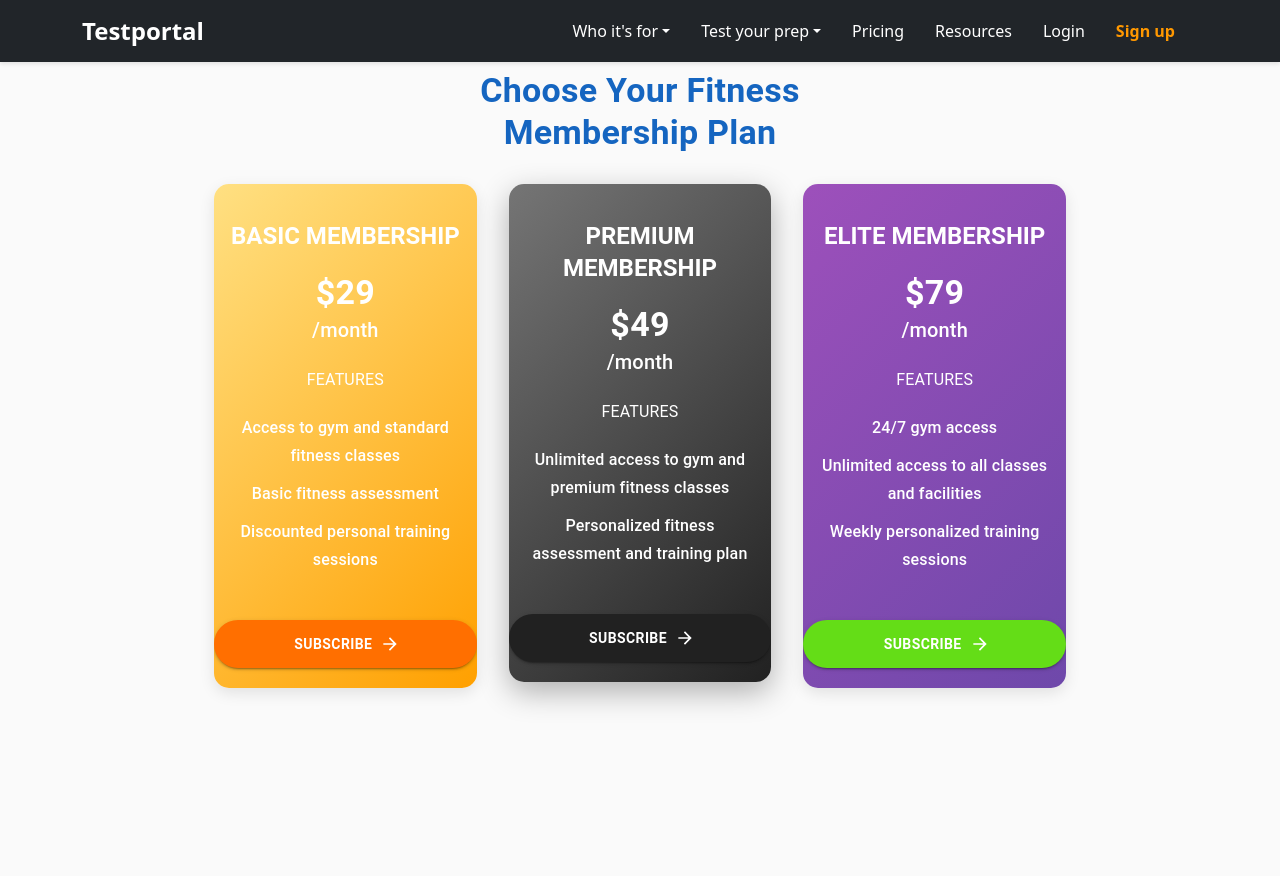
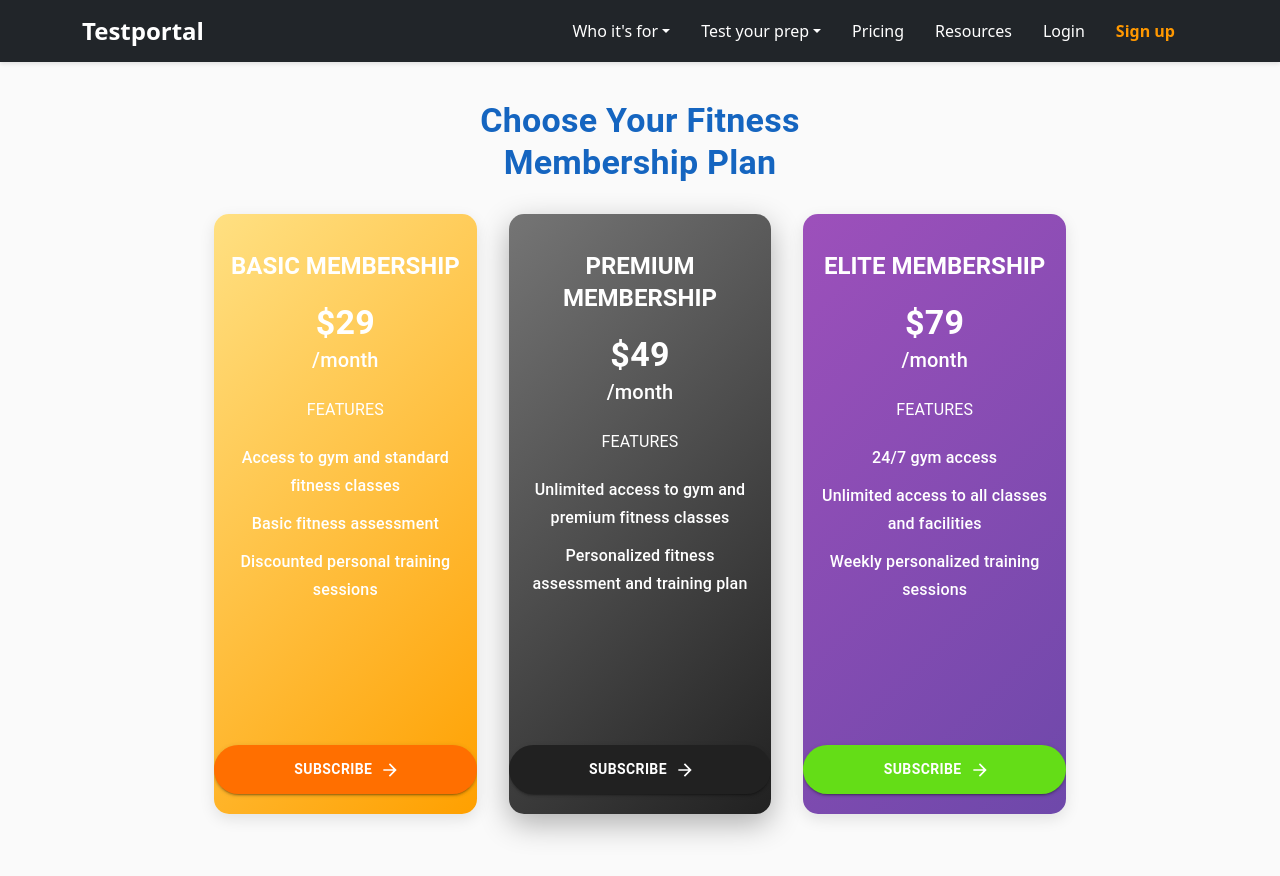
Before and after one commit to Saanvitechs/EDUTech-FE, a React (Create React App) app: page /membership-plans in a window 1280 px wide. Shown: the top 876 px of the page. Built offline with nearby package versions, Linux system fonts and the light colour scheme.

Commit message:
satyam'pushs commit

```diff
--- a/src/components/MembershipPlans.js
+++ b/src/components/MembershipPlans.js
@@ -1,3 +1,142 @@
+// import React from 'react';
+// import { Container, Grid, Card, CardContent, Typography, Button, Box } from '@mui/material';
+// import ArrowForwardIcon from '@mui/icons-material/ArrowForward';
+// import './MembershipPlans.module.css';
+
+// const MembershipPlans = () => {
+//   const membershipPlans = [
+//     {
+//       title: 'BASIC MEMBERSHIP',
+//       price: 29,
+//       features: ['Access to gym and standard fitness classes', 'Basic fitness assessment', 'Discounted personal training sessions'],
+//       buttonText: 'Subscribe',
+//       color: 'linear-gradient(135deg, #FFE082, #FFA000)', // Orange gradient
+//       buttonColor: '#ff6f00',
+//     },
+//     {
+//       title: 'PREMIUM MEMBERSHIP',
+//       price: 49,
+//       features: ['Unlimited access to gym and premium fitness classes', 'Personalized fitness assessment and training plan'],
+//       buttonText: 'Subscribe',
+//       color: 'linear-gradient(135deg, #757575, #212121)', // Dark grey to black gradient
+//       buttonColor: '#212121',
+//       isFeatured: true,
+//     },
+//     {
+//       title: 'ELITE MEMBERSHIP',
+//       price: 79,
+//       features: ['24/7 gym access', 'Unlimited access to all classes and facilities', 'Weekly personalized training sessions'],
+//       buttonText: 'Subscribe',
+//       color: 'linear-gradient(135deg, #9d50bb, #6e48aa)', // Light green gradient
+//       buttonColor: '#64dd17',
+//     },
+//   ];
+
+//   return (
+//     <Container maxWidth="md" style={{ marginTop: '70px' }}>
+//       <Typography
+//         variant="h4"
+//         align="center"
+//         gutterBottom
+//         style={{ fontWeight: 700, marginBottom: '30px' }}
+//       >
+//         Choose Your Fitness <br /> Membership Plan
+//       </Typography>
+//       <Grid container spacing={4} justifyContent="center">
+//         {membershipPlans.map((plan, index) => (
+//           <Grid
+//             item
+//             xs={12}          // Full width on extra-small screens (mobile)
+//             sm={6}           // Half width on small screens (tablets)
+//             md={4}           // One-third width on medium screens and up (desktops)
+//             key={index}
+//           >
+//             <Card
+//               style={{
+//                 background: plan.color,
+//                 borderRadius: '15px',
+//                 boxShadow: plan.isFeatured
+//                   ? '0 10px 30px rgba(0, 0, 0, 0.3)'
+//                   : '0 5px 15px rgba(0, 0, 0, 0.1)',
+//                 position: 'relative',
+//                 padding: '20px 0',  // Added padding to better position the content
+//               }}
+//             >
+//               {plan.isFeatured && (
+//                 <Box
+//                   position="absolute"
+//                   top={-15}
+//                   right={-15}
+//                   zIndex={1}
+//                   style={{ backgroundColor: '#ffb300', borderRadius: '50%', padding: '8px' }}
+//                 >
+//                 </Box>
+//               )}
+//               <CardContent>
+//                 <Typography
+//                   component="h2"
+//                   variant="h5"
+//                   align="center"
+//                   style={{ fontWeight: 700, color: '#fff', marginBottom: '20px' }}
+//                 >
+//                   {plan.title}
+//                 </Typography>
+//                 <Typography
+//                   component="h2"
+//                   variant="h4"
+//                   align="center"
+//                   color="textPrimary"
+//                   style={{ fontWeight: 700, color: '#fff' }}
+//                 >
+//                   ${plan.price}
+//                 </Typography>
+//                 <Typography variant="h6" align="center" style={{ color: '#fff', marginBottom: '20px' }}>
+//                   /month
+//                 </Typography>
+//                 <Typography variant="subtitle1" align="center" style={{ color: '#fff', marginBottom: '20px' }}>
+//                   FEATURES
+//                 </Typography>
+//                 <ul style={{ paddingLeft: '0', listStyle: 'none', margin: 0, color: '#fff' }}>
+//                   {plan.features.map((feature, idx) => (
+//                     <Typography
+//                       component="li"
+//                       variant="subtitle1"
+//                       align="center"
+//                       key={idx}
+//                       style={{ marginBottom: '10px', fontWeight: 500 }}
+//                     >
+//                       {feature}
+//                     </Typography>
+//                   ))}
+//                 </ul>
+//               </CardContent>
+//               <Button
+//                 fullWidth
+//                 variant="contained"
+//                 endIcon={<ArrowForwardIcon />}
+//                 style={{
+//                   backgroundColor: plan.buttonColor,
+//                   color: '#fff',
+//                   marginTop: '20px',
+//                   borderRadius: '30px',
+//                   padding: '12px',
+//                   fontWeight: 600,
+//                   transition: 'background-color 0.3s ease',
+//                 }}
+//               >
+//                 {plan.buttonText}
+//               </Button>
+//             </Card>
+//           </Grid>
+//         ))}
+//       </Grid>
+//     </Container>
+//   );
+// };
+
+// export default MembershipPlans;
+
+
 import React from 'react';
 import { Container, Grid, Card, CardContent, Typography, Button, Box } from '@mui/material';
 import ArrowForwardIcon from '@mui/icons-material/ArrowForward';
@@ -27,13 +166,13 @@ const MembershipPlans = () => {
       price: 79,
       features: ['24/7 gym access', 'Unlimited access to all classes and facilities', 'Weekly personalized training sessions'],
       buttonText: 'Subscribe',
-      color: 'linear-gradient(135deg, #9d50bb, #6e48aa)', // Light green gradient
+      color: 'linear-gradient(135deg, #9d50bb, #6e48aa)', // Purple gradient
       buttonColor: '#64dd17',
     },
   ];
 
   return (
-    <Container maxWidth="md" style={{ marginTop: '70px' }}>
+    <Container maxWidth="md" style={{ marginTop: '100px' }}>
       <Typography
         variant="h4"
         align="center"
@@ -42,7 +181,7 @@ const MembershipPlans = () => {
       >
         Choose Your Fitness <br /> Membership Plan
       </Typography>
-      <Grid container spacing={4} justifyContent="center">
+      <Grid container spacing={4} justifyContent="center" alignItems="stretch">
         {membershipPlans.map((plan, index) => (
           <Grid
             item
@@ -50,6 +189,7 @@ const MembershipPlans = () => {
             sm={6}           // Half width on small screens (tablets)
             md={4}           // One-third width on medium screens and up (desktops)
             key={index}
+            style={{ display: 'flex' }}
           >
             <Card
               style={{
@@ -60,6 +200,21 @@ const MembershipPlans = () => {
                   : '0 5px 15px rgba(0, 0, 0, 0.1)',
                 position: 'relative',
                 padding: '20px 0',  // Added padding to better position the content
+                display: 'flex',
+                flexDirection: 'column',
+                justifyContent: 'space-between',
+                height: '600px', // Make all cards the same height
+                transition: 'transform 0.5s ease-in-out, box-shadow 0.3s ease-in-out',
+              }}
+              onMouseEnter={(e) => {
+                e.currentTarget.style.transform = 'scale(1.05)';
+                e.currentTarget.style.boxShadow = '0 20px 40px rgba(0, 0, 0, 0.2)';
+              }}
+              onMouseLeave={(e) => {
+                e.currentTarget.style.transform = 'scale(1)';
+                e.currentTarget.style.boxShadow = plan.isFeatured
+                  ? '0 10px 30px rgba(0, 0, 0, 0.3)'
+                  : '0 5px 15px rgba(0, 0, 0, 0.1)';
               }}
             >
               {plan.isFeatured && (
--- a/src/services/authService.js
+++ b/src/services/authService.js
@@ -23,6 +23,8 @@
 // };
 
 // export default authService;
+
+
 import axios from 'axios';
 
 const API_URL = 'http://localhost:8080/api/auth';
```
